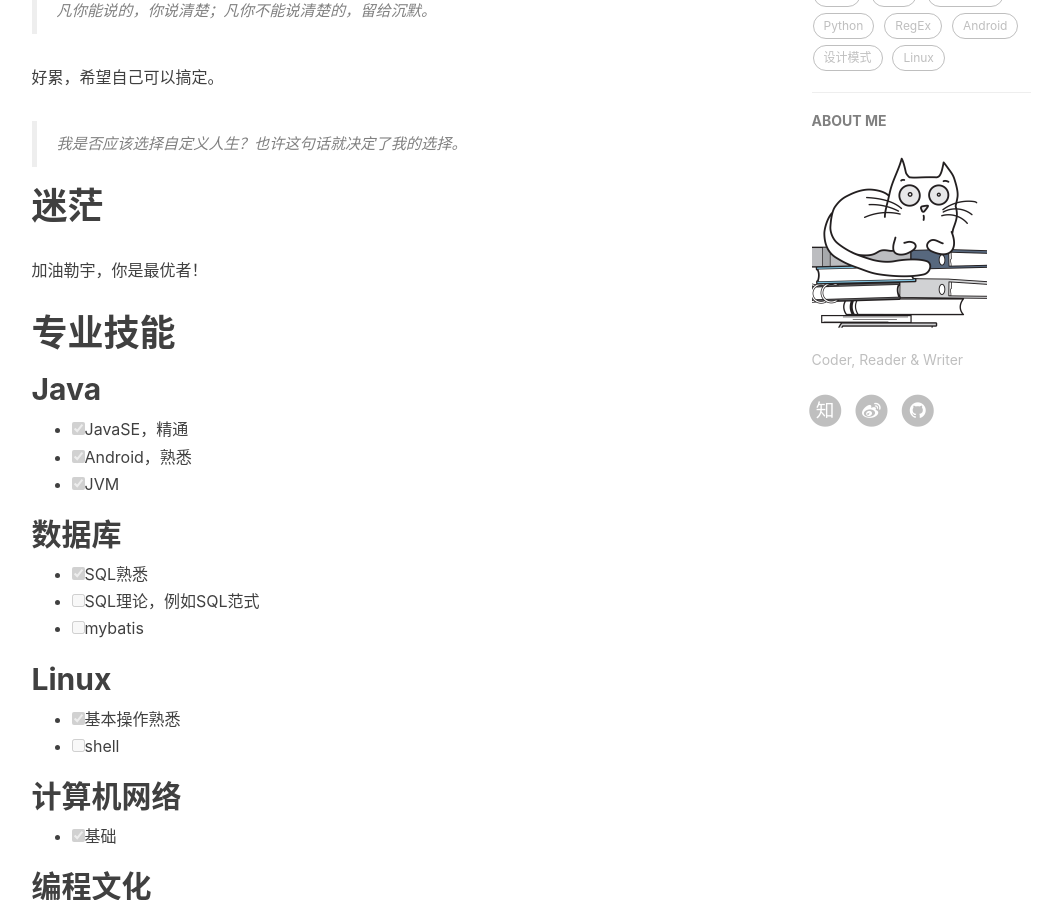
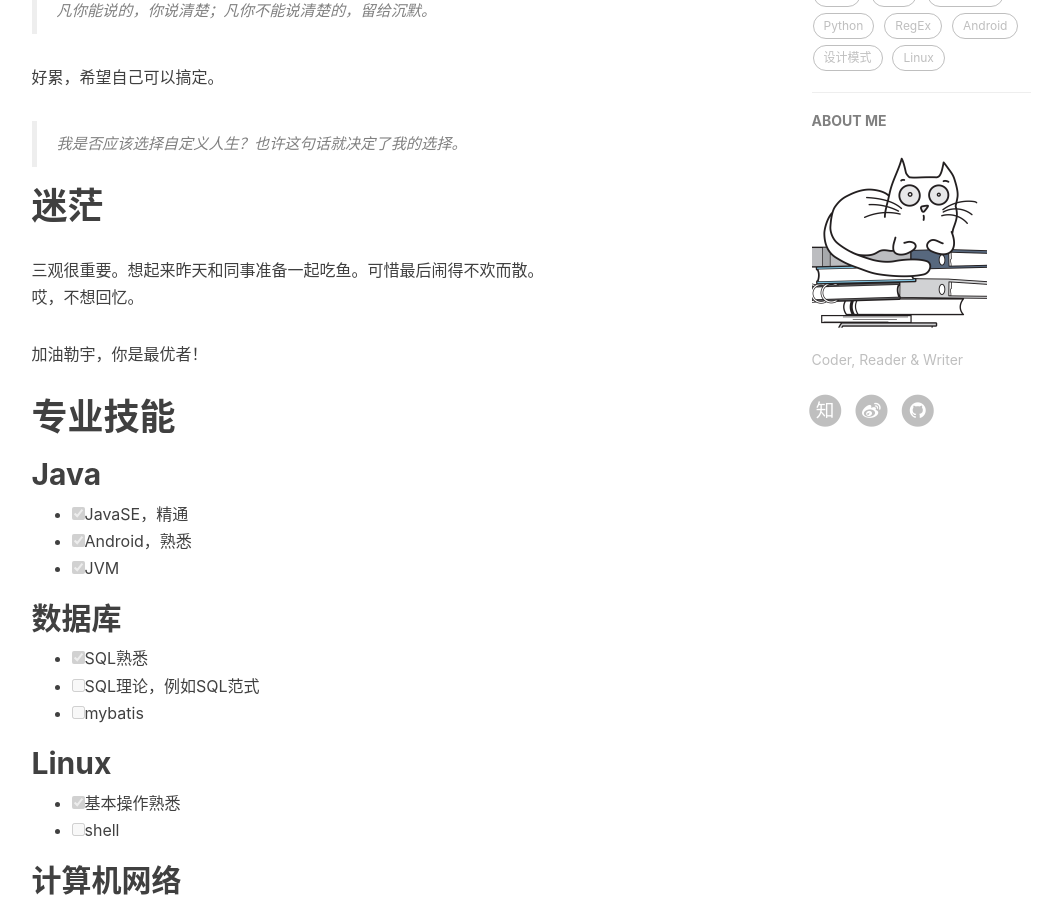
Before and after one commit to fxleyu/fxleyu.github.io, a Jekyll site: the page built from about.md, in a window 1280 px wide and 900 px high, scrolled down 517 px. Shown: the whole window, without its empty margins (136-1185 px from the left). Built offline with Jekyll 4.4.1, drawn with Linux system fonts in a browser that asks for light colours; nearby versions of some CDN libraries; comment, search, counter and statistics services are not loaded.

Commit message:
UPDATE about.md

```diff
--- a/about.md
+++ b/about.md
@@ -11,6 +11,9 @@ title: About
 > 我是否应该选择自定义人生？也许这句话就决定了我的选择。
 
 # 迷茫
+
+三观很重要。想起来昨天和同事准备一起吃鱼。可惜最后闹得不欢而散。
+哎，不想回忆。
 
 加油勒宇，你是最优者！
 
```
